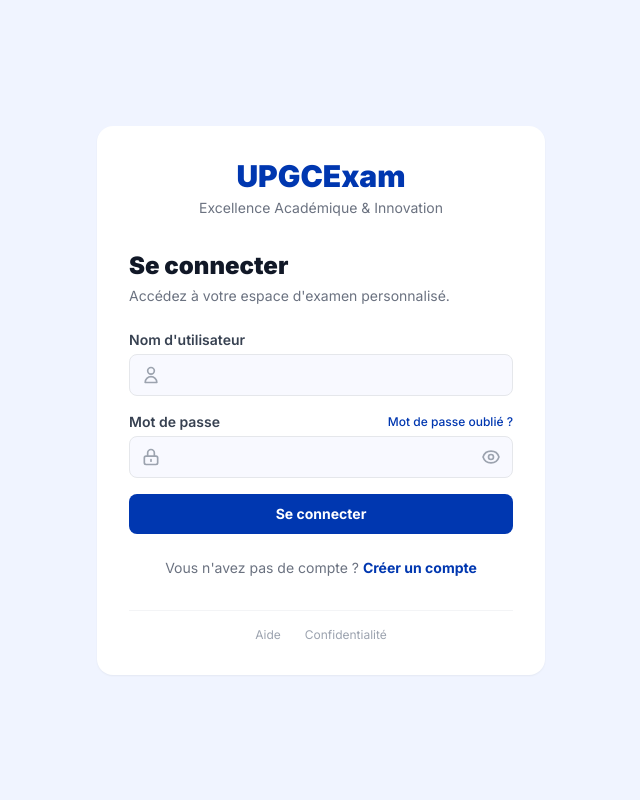
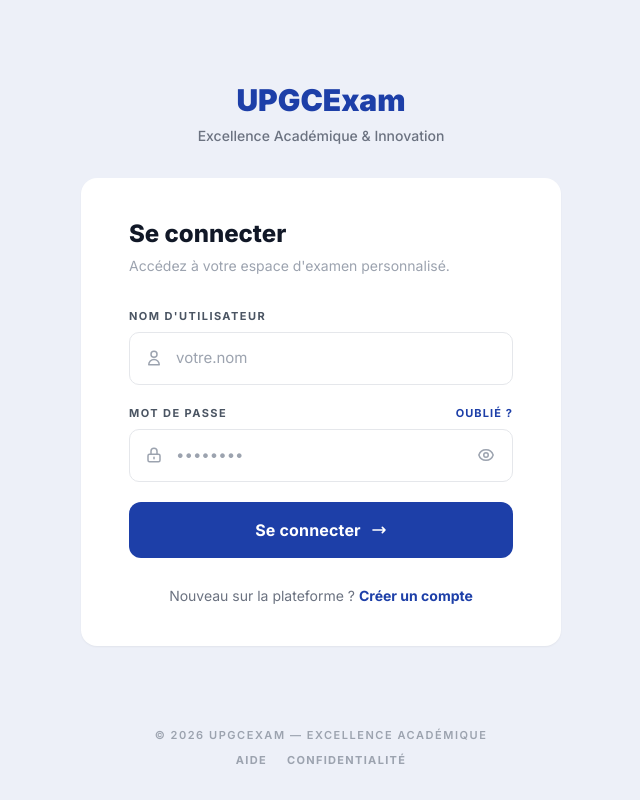
Before and after one commit to TANNOU-dev/upgcexam, a Django app: page /connexion/ in a window 1280 px wide. Shown: the whole page, without its empty margins (319-959 px from the left). Run offline with Django 5.2, Linux system fonts and the light colour scheme; some libraries are stand-ins or nearby versions.

Commit message:
feat(connexion): nouveau design Claude + integration Django
- Fond edf0f8 avec card blanche centree rounded-2xl
- Logo UPGCExam + tagline 'Excellence Academique & Innovation'
- Champs username/password avec icones SVG (padding 14px, border 1.5px)
- Lien 'Mot de passe oublie ?' en uppercase tracking
- Bouton 'Se connecter' avec icone fleche (bg #1d3fa8, border-radius 12px)
- Messages Django integres (csrf, messages loop, url inscription)
- Toggle password pour le champ mot de passe
- Footer minimal (copyright, aide, confidentialite)

```diff
--- a/core/templates/core/login.html
+++ b/core/templates/core/login.html
@@ -3,105 +3,202 @@
 <head>
     <meta charset="UTF-8">
     <meta name="viewport" content="width=device-width, initial-scale=1.0">
-    <title>UPGCExam - Connexion</title>
+    <title>Connexion — UPGCExam</title>
     <script src="https://cdn.tailwindcss.com"></script>
-    <link href="https://fonts.googleapis.com/css2?family=Inter:wght@400;500;600;700;800;900&display=swap" rel="stylesheet">
+    <link rel="preconnect" href="https://fonts.googleapis.com" />
+    <link rel="preconnect" href="https://fonts.gstatic.com" crossorigin />
+    <link href="https://fonts.googleapis.com/css2?family=Inter:wght@400;500;600;700;800;900&display=swap" rel="stylesheet" />
     <style>
         * { font-family: 'Inter', sans-serif; }
+        html, body { height: 100%; margin: 0; }
+        body {
+            background-color: #edf0f8;
+            display: flex;
+            flex-direction: column;
+            min-height: 100vh;
+        }
+
+        .input-wrap { position: relative; display: flex; align-items: center; }
+        .input-icon {
+            position: absolute;
+            left: 16px;
+            color: #9ca3af;
+            width: 18px; height: 18px;
+            flex-shrink: 0;
+            pointer-events: none;
+        }
+        .form-input {
+            width: 100%;
+            padding: 14px 16px 14px 46px;
+            background: white;
+            border: 1.5px solid #e5e7eb;
+            border-radius: 10px;
+            font-size: 15px;
+            color: #111827;
+            outline: none;
+            transition: border-color 0.15s, box-shadow 0.15s;
+            font-family: 'Inter', sans-serif;
+        }
+        .form-input::placeholder { color: #9ca3af; }
+        .form-input:focus {
+            border-color: #1d3fa8;
+            box-shadow: 0 0 0 3px rgba(29,63,168,0.09);
+        }
+
+        .btn-submit {
+            width: 100%;
+            padding: 16px;
+            background: #1d3fa8;
+            color: white;
+            border: none;
+            border-radius: 12px;
+            font-size: 16px;
+            font-weight: 700;
+            cursor: pointer;
+            display: flex; align-items: center; justify-content: center; gap: 10px;
+            transition: background 0.15s, box-shadow 0.15s;
+            letter-spacing: 0.01em;
+        }
+        .btn-submit:hover {
+            background: #162e87;
+            box-shadow: 0 4px 20px rgba(29,63,168,0.28);
+        }
+
+        .eye-btn {
+            position: absolute;
+            right: 14px;
+            top: 50%;
+            transform: translateY(-50%);
+            color: #9ca3af;
+            background: none;
+            border: none;
+            cursor: pointer;
+            padding: 4px;
+        }
+        .eye-btn:hover { color: #6b7280; }
+        .eye-btn svg { width: 18px; height: 18px; }
     </style>
 </head>
-<body class="min-h-screen bg-[#F0F4FF] flex items-center justify-center px-4">
-    <div class="w-full max-w-md bg-white rounded-2xl shadow-sm p-8">
+<body>
+
+    <main class="flex-1 flex flex-col items-center justify-center px-4 py-16">
+
+        <!-- Logo + tagline -->
         <div class="text-center mb-8">
-            <h1 class="text-3xl font-black text-[#0037B0]">UPGCExam</h1>
-            <p class="text-sm text-gray-500 mt-1">Excellence Académique &amp; Innovation</p>
+            <h1 class="text-3xl font-black mb-2" style="color:#1d3fa8;">UPGCExam</h1>
+            <p class="text-sm text-gray-500 font-medium">Excellence Académique &amp; Innovation</p>
         </div>
 
-        <h2 class="text-2xl font-black text-gray-900 mb-1">Se connecter</h2>
-        <p class="text-sm text-gray-500 mb-6">Accédez à votre espace d'examen personnalisé.</p>
+        <!-- Card -->
+        <div class="bg-white rounded-2xl shadow-sm px-12 py-10 w-full" style="max-width:480px;">
 
+            <div class="mb-8">
+                <h2 class="text-2xl font-extrabold text-gray-900 mb-1.5">Se connecter</h2>
+                <p class="text-sm text-gray-400">Accédez à votre espace d'examen personnalisé.</p>
+            </div>
+
+            <!-- Messages Django -->
             {% if messages %}
                 {% for message in messages %}
-                <div class="mb-4 p-3 rounded-lg {% if message.tags == 'error' %}bg-red-50 text-red-600 border border-red-200{% else %}bg-green-50 text-green-600 border border-green-200{% endif %} text-sm">
+                    <div class="mb-5 p-3 rounded-lg text-sm {% if message.tags == 'error' %}bg-red-50 text-red-600 border border-red-200{% else %}bg-green-50 text-green-600 border border-green-200{% endif %}">
                         {{ message }}
                     </div>
                 {% endfor %}
             {% endif %}
 
-        <form method="post" class="space-y-4">
+            <!-- Formulaire -->
+            <form method="post" class="space-y-5">
                 {% csrf_token %}
                 {% if next %}
                     <input type="hidden" name="next" value="{{ next }}">
                 {% endif %}
+
+                <!-- Nom d'utilisateur -->
                 <div>
-                <label class="block text-sm font-semibold text-gray-700 mb-1">Nom d'utilisateur</label>
-                <div class="relative">
-                    <span class="absolute inset-y-0 left-0 pl-3 flex items-center text-gray-400">
-                        <svg class="w-5 h-5" fill="none" stroke="currentColor" viewBox="0 0 24 24">
+                    <label class="block text-[11px] font-bold tracking-[0.13em] uppercase text-gray-600 mb-2">
+                        Nom d'utilisateur
+                    </label>
+                    <div class="input-wrap">
+                        <svg class="input-icon" fill="none" stroke="currentColor" viewBox="0 0 24 24">
                             <path stroke-linecap="round" stroke-linejoin="round" stroke-width="2" d="M16 7a4 4 0 11-8 0 4 4 0 018 0zM12 14a7 7 0 00-7 7h14a7 7 0 00-7-7z"/>
                         </svg>
-                    </span>
-                    <input type="text" name="username" required
-                           class="w-full pl-10 pr-4 py-2.5 bg-[#F8F9FF] border border-gray-200 rounded-lg focus:ring-2 focus:ring-blue-600 focus:border-blue-600 outline-none transition text-sm">
+                        <input type="text" name="username" class="form-input" placeholder="votre.nom" autocomplete="username" required />
                     </div>
                 </div>
+
+                <!-- Mot de passe -->
                 <div>
-                <div class="flex justify-between items-center mb-1">
-                    <label class="block text-sm font-semibold text-gray-700">Mot de passe</label>
-                    <a href="#" class="text-xs text-[#0037B0] font-medium hover:underline">Mot de passe oublié ?</a>
+                    <div class="flex items-center justify-between mb-2">
+                        <label class="block text-[11px] font-bold tracking-[0.13em] uppercase text-gray-600">
+                            Mot de passe
+                        </label>
+                        <a href="#" class="text-[11px] font-bold tracking-[0.1em] uppercase hover:underline transition-colors" style="color:#1d3fa8;">
+                            Oublié ?
+                        </a>
                     </div>
-                <div class="relative">
-                    <span class="absolute inset-y-0 left-0 pl-3 flex items-center text-gray-400">
-                        <svg class="w-5 h-5" fill="none" stroke="currentColor" viewBox="0 0 24 24">
+                    <div class="input-wrap">
+                        <svg class="input-icon" fill="none" stroke="currentColor" viewBox="0 0 24 24">
                             <path stroke-linecap="round" stroke-linejoin="round" stroke-width="2" d="M12 15v2m-6 4h12a2 2 0 002-2v-6a2 2 0 00-2-2H6a2 2 0 00-2 2v6a2 2 0 002 2zm10-10V7a4 4 0 00-8 0v4h8z"/>
                         </svg>
-                    </span>
-                    <input id="login_password" type="password" name="password" required
-                           class="w-full pl-10 pr-10 py-2.5 bg-[#F8F9FF] border border-gray-200 rounded-lg focus:ring-2 focus:ring-blue-600 focus:border-blue-600 outline-none transition text-sm">
-                    <button type="button" onclick="togglePassword('login_password', this)"
-                            class="absolute inset-y-0 right-0 pr-3 flex items-center text-gray-400 hover:text-gray-600">
-                        <svg class="w-5 h-5 eye-open" fill="none" stroke="currentColor" viewBox="0 0 24 24">
+                        <input id="login_password" type="password" name="password" class="form-input" placeholder="••••••••" autocomplete="current-password" required />
+                        <button type="button" class="eye-btn" onclick="togglePassword('login_password', this)" tabindex="-1">
+                            <svg class="eye-open" fill="none" stroke="currentColor" viewBox="0 0 24 24">
                                 <path stroke-linecap="round" stroke-linejoin="round" stroke-width="2" d="M15 12a3 3 0 11-6 0 3 3 0 016 0z"/>
                                 <path stroke-linecap="round" stroke-linejoin="round" stroke-width="2" d="M2.458 12C3.732 7.943 7.523 5 12 5c4.478 0 8.268 2.943 9.542 7-1.274 4.057-5.064 7-9.542 7-4.477 0-8.268-2.943-9.542-7z"/>
                             </svg>
-                        <svg class="w-5 h-5 eye-closed hidden" fill="none" stroke="currentColor" viewBox="0 0 24 24">
+                            <svg class="eye-closed hidden" fill="none" stroke="currentColor" viewBox="0 0 24 24">
                                 <path stroke-linecap="round" stroke-linejoin="round" stroke-width="2" d="M13.875 18.825A10.05 10.05 0 0112 19c-4.478 0-8.268-2.943-9.543-7a9.97 9.97 0 011.563-3.029m5.858.908a3 3 0 114.243 4.243M9.878 9.878l4.242 4.242M9.88 9.88l-3.29-3.29m7.532 7.532l3.29 3.29M3 3l3.59 3.59m0 0A9.953 9.953 0 0112 5c4.478 0 8.268 2.943 9.543 7a10.025 10.025 0 01-4.132 5.411m0 0L21 21"/>
                             </svg>
                         </button>
                     </div>
                 </div>
-            <button type="submit"
-                    class="w-full bg-[#0037B0] text-white py-2.5 rounded-lg font-bold hover:bg-[#002A8A] transition duration-200 text-sm">
+
+                <!-- Submit -->
+                <button type="submit" class="btn-submit mt-2">
                     Se connecter
+                    <svg class="w-4 h-4" fill="none" stroke="currentColor" viewBox="0 0 24 24">
+                        <path stroke-linecap="round" stroke-linejoin="round" stroke-width="2.5" d="M17 8l4 4m0 0l-4 4m4-4H3"/>
+                    </svg>
                 </button>
+
             </form>
 
-        <p class="text-center mt-6 text-sm text-gray-500">
-            Vous n'avez pas de compte ?
-            <a href="{% url 'inscription' %}" class="text-[#0037B0] font-bold hover:underline">Créer un compte</a>
+            <!-- Sign up link -->
+            <p class="mt-7 text-sm text-center text-gray-500">
+                Nouveau sur la plateforme ?
+                <a href="{% url 'inscription' %}" class="font-bold hover:underline transition-colors" style="color:#1d3fa8;">
+                    Créer un compte
+                </a>
             </p>
 
-        <div class="mt-8 pt-4 border-t border-gray-100 text-center">
-            <div class="flex justify-center space-x-6">
-                <a href="#" class="text-xs text-gray-400 hover:text-gray-600">Aide</a>
-                <a href="#" class="text-xs text-gray-400 hover:text-gray-600">Confidentialité</a>
+        </div><!-- end card -->
+
+    </main>
+
+    <!-- Footer -->
+    <footer class="pb-8 text-center">
+        <p class="text-[11px] font-semibold tracking-[0.14em] uppercase text-gray-400 mb-2">
+            &copy; 2026 UPGCExam — Excellence Académique
+        </p>
+        <div class="flex items-center justify-center gap-5">
+            <a href="#" class="text-[11px] font-bold tracking-[0.12em] uppercase text-gray-400 hover:text-gray-600 transition-colors">Aide</a>
+            <a href="#" class="text-[11px] font-bold tracking-[0.12em] uppercase text-gray-400 hover:text-gray-600 transition-colors">Confidentialité</a>
         </div>
-        </div>
-    </div>
+    </footer>
 
     <script>
         function togglePassword(fieldId, btn) {
             const field = document.getElementById(fieldId);
-            const open = btn.querySelector('.eye-open');
-            const closed = btn.querySelector('.eye-closed');
+            const openIcon = btn.querySelector('.eye-open');
+            const closedIcon = btn.querySelector('.eye-closed');
             if (field.type === 'password') {
                 field.type = 'text';
-                open.classList.add('hidden');
-                closed.classList.remove('hidden');
+                openIcon.classList.add('hidden');
+                closedIcon.classList.remove('hidden');
             } else {
                 field.type = 'password';
-                open.classList.remove('hidden');
-                closed.classList.add('hidden');
+                openIcon.classList.remove('hidden');
+                closedIcon.classList.add('hidden');
             }
         }
     </script>
```
Lines whose indentation alone changed are shown as unchanged.
